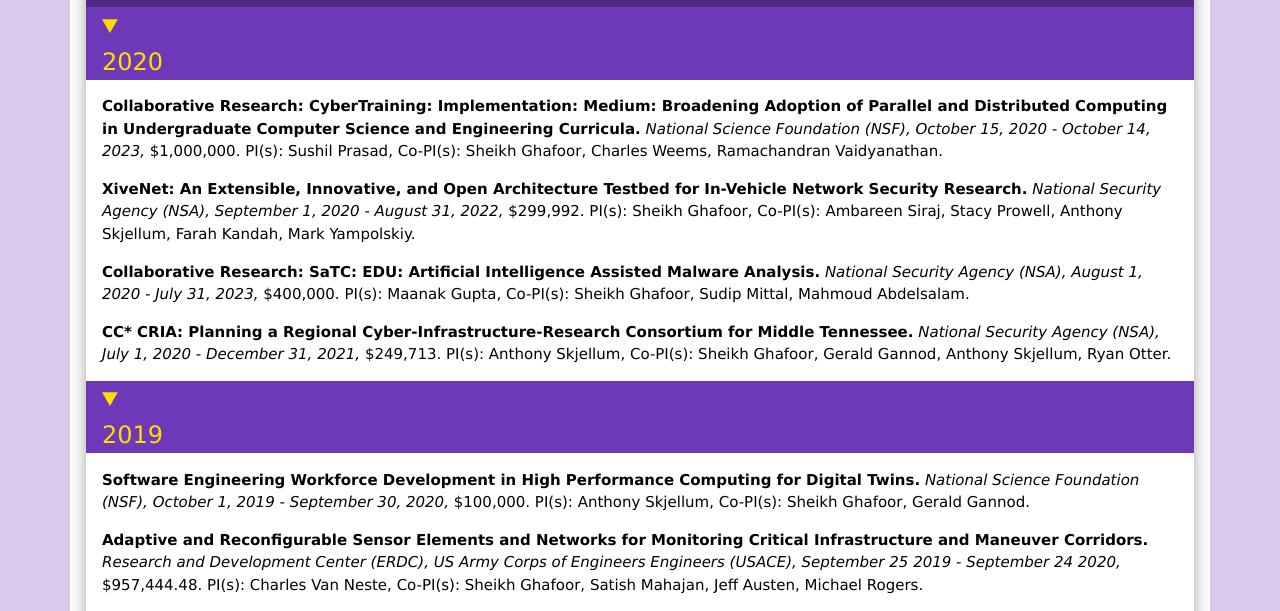
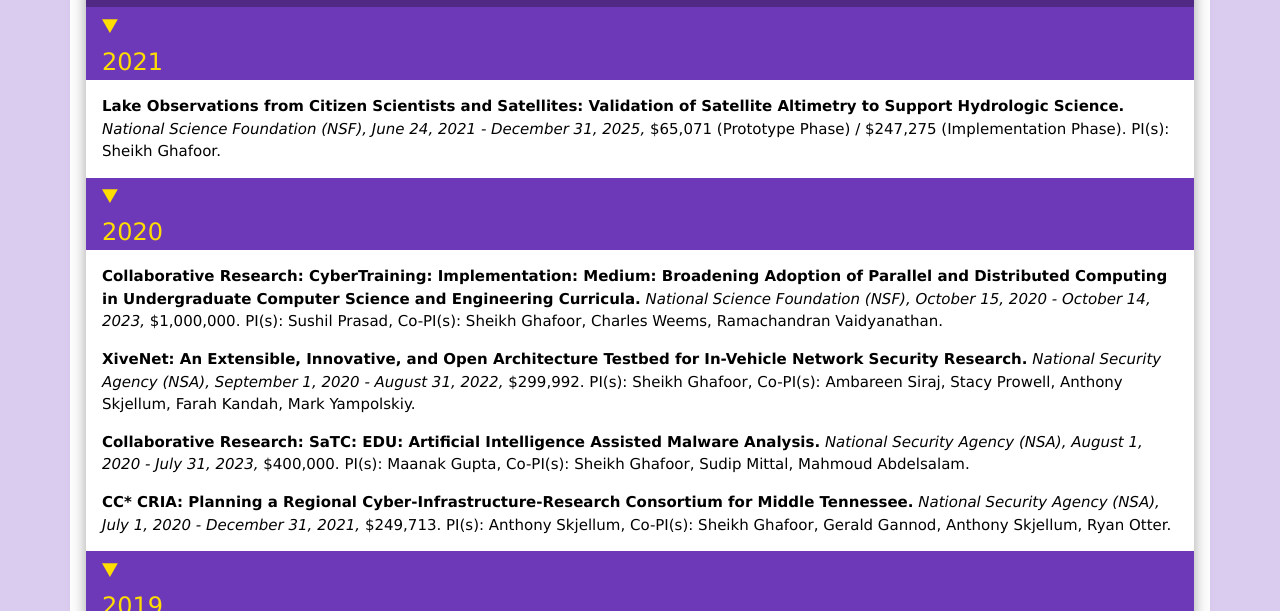
Before and after one commit to sghafoor10/sghafoor10.github.io, a plain HTML site: page grants.html in a window 1280 px wide. Shown: the part 155-766 px from the top of the page. Drawn offline with Linux system fonts and the light colour scheme.

Commit message:
updated grants

```diff
--- a/grants.html
+++ b/grants.html
@@ -36,6 +36,17 @@
 					<header class="w3-container w3-theme">
 						<h2>Grants</h2>
 					</header>
+					<details open class="grant">
+						<summary class="w3-container w3-theme-l1 w3-xlarge">2021</summary>
+						<p class="w3-container">
+						<span class="project">Lake Observations from Citizen Scientists and Satellites: Validation of Satellite Altimetry to Support Hydrologic Science</span>
+							<span class="agency">National Science Foundation (NSF)</span>
+							<span class="start-date">June 24, 2021</span>
+							<span class="end-date">December 31, 2025</span>
+							<span class="amount">$65,071 (Prototype Phase) / $247,275 (Implementation Phase)</span>
+							<span class="pi">Sheikh Ghafoor</span>
+						</p>
+					</details>
 					<details open class="grant">
 						<summary class="w3-container w3-theme-l1 w3-xlarge">2020</summary>
 						<p class="w3-container">
```
Lines whose indentation alone changed are shown as unchanged.
